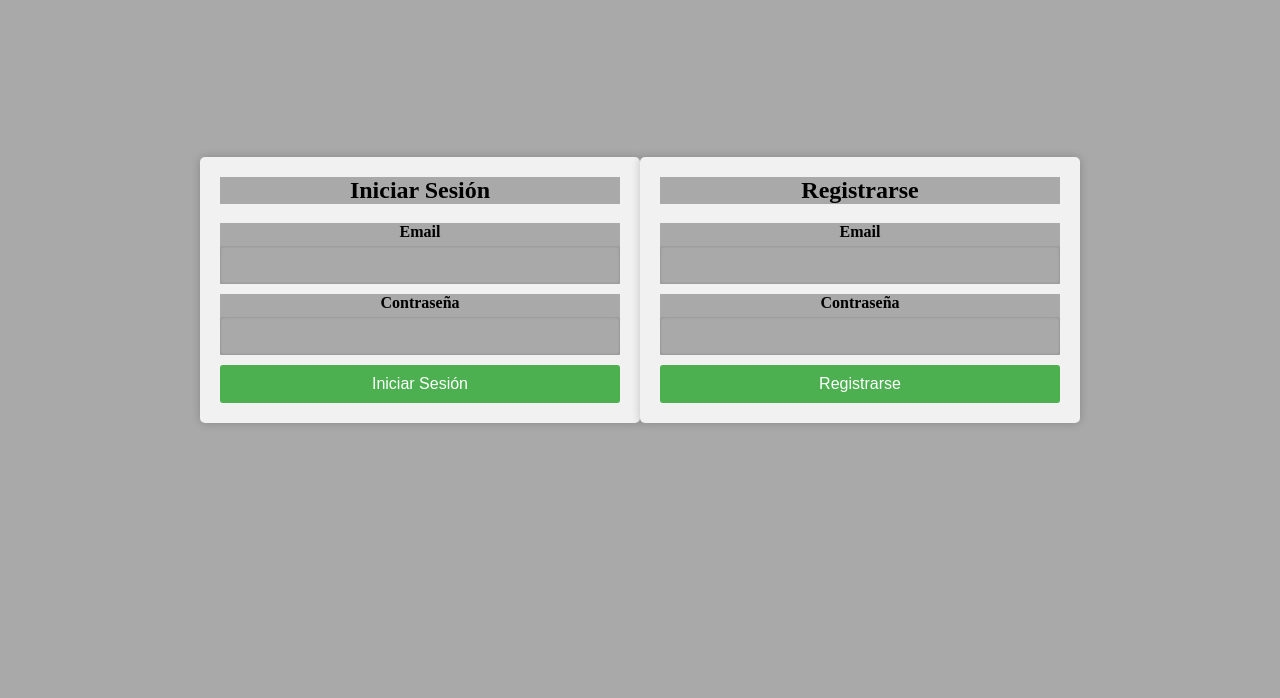
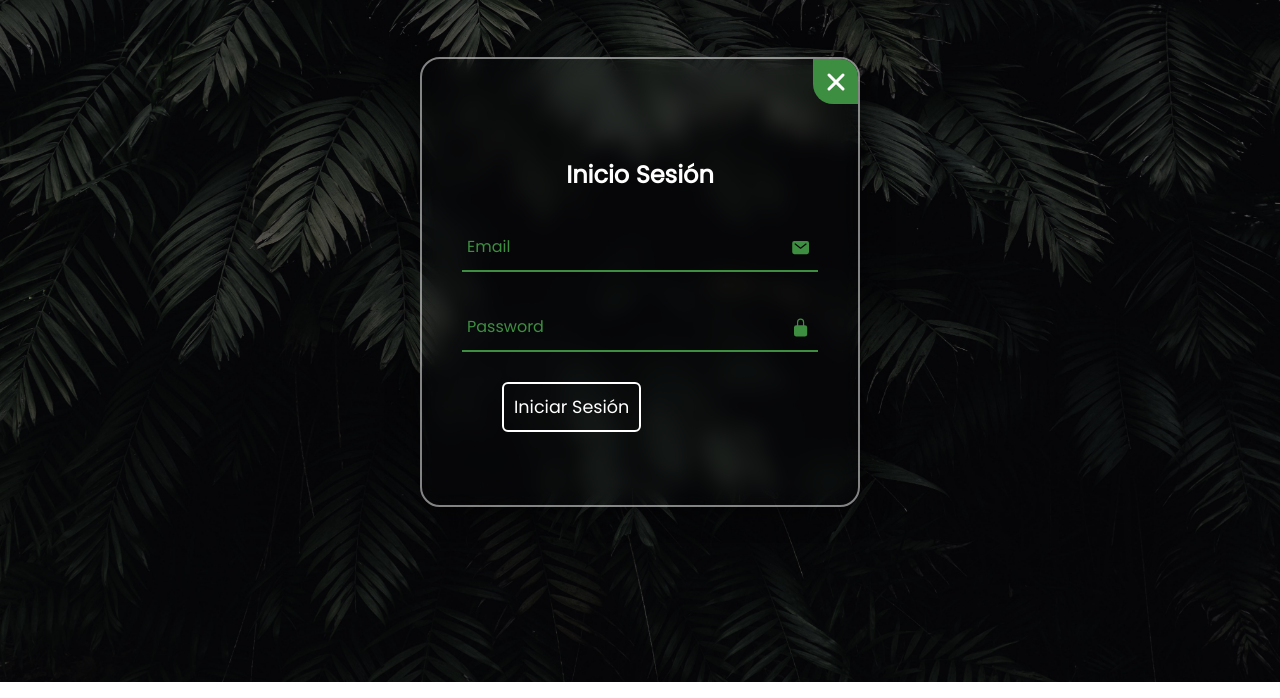
Before and after one commit to JuanCanestri/Canestri.Javascript.ProyectoFinal, a plain HTML site: page index.html in a window 1280 px wide. Shown: the part 118-816 px from the top of the page. Drawn offline with nearby package versions, Linux system fonts and the light colour scheme.

Commit message:
Detalles finales

```diff
--- a/CSS/style.css
+++ b/CSS/style.css
@@ -1,81 +1,212 @@
+@import url('https://fonts.googleapis.com/css2?family=Poppins&display=swap');
+
 /* General */
 
 *{
-    background-color: darkgray;
-    text-align: center;
-    list-style: none;
+  margin: 0;
+  padding: 0;
+  box-sizing: border-box;
+  font-family: 'Poppins', sans-serif;
 }
 
-/* Formulario de Log in y Register */
-
-.form-container {
+body{
   display: flex;
   justify-content: center;
   align-items: center;
-    height: 100vh;
+  min-height: 100vh;
+  background: url('background.jpg') no-repeat;
+  background-size: cover;
+  background-position: center;
 }
 
-  form {
-    background-color: #f1f1f1;
-    border-radius: 5px;
-    box-shadow: 0 0 10px rgba(0, 0, 0, 0.2);
-    padding: 20px;
-    width: 400px;
+header{
+  position: fixed;
+  top: 0;
+  left: 0;
+  width: 100%;
+  padding: 20px 100px;
+  display: flex;
+  justify-content: space-between;
+  align-items: center;
+  z-index: 99;
 }
 
-  h2 {
-    margin-top: 0;
+.logo{
+  height: 75px;
+  user-select: none;
 }
 
-  .form-group {
-    display: flex;
-    flex-direction: column;
-    margin-bottom: 10px;
+.btnSesion{
+  width: auto;
+  padding: 10px;
+  height: 50px;
+  background: transparent;
+  border: 2px solid #fff;
+  outline: none;
+  border-radius: 6px;
+  cursor: pointer;
+  font-size: 1.1em;
+  color: #fff;
+  font-weight: 500;
+  margin-left: 40px;
+  transition: .5s;
 }
 
-  label {
-    font-weight: bold;
-    margin-bottom: 5px;
+.btnSesion:hover{
+  background: #3e8e41;
+  color: #fff;
 }
 
-  input[type="email"],
-  input[type="password"] {
-    border: none;
-    border-radius: 3px;
-    box-shadow: inset 0 0 3px rgba(0, 0, 0, 0.2);
-    font-size: 16px;
-    padding: 10px;
+.formulario{
+  position: relative;
+  width: auto;
+  height: 450px;
+  background: transparent;
+  border: 2px solid rgba(255, 255, 255, 0.5);
+  border-radius: 20px;
+  backdrop-filter: blur(10px);
+  box-shadow: 0 0 30px rgba(0, 0, 0, .5);
+  display: flex;
+  justify-content: center;
+  align-items: center;
+  overflow: hidden;
 }
 
-  button {
-    background-color: #4CAF50;
-    border: none;
-    border-radius: 3px;
-    color: white;
-    cursor: pointer;
-    font-size: 16px;
-    padding: 10px;
+.formulario .formLogin{
   width: 100%;
+  padding: 40px;
 }
 
-  button:hover {
-    background-color: #3e8e41;
+.formulario .cerrar{
+  position: absolute;
+  top: 0;
+  right: 0;
+  width: 45px;
+  height: 45px;
+  background: #3e8e41;
+  font-size: 2em;
+  color: #fff;
+  display: flex;
+  justify-content: center;
+  align-items: center;
+  border-bottom-left-radius: 20px;
+  cursor: pointer;
+  z-index: 1;
 }
 
-  .alert {
-    background-color: #f44336;
-    color: white;
-    padding: 10px;
+.formLogin h2{
+  font-size: 1.5em;
+  color: #fff;
   text-align: center;
 }
 
-  .alert.success {
-    background-color: #4CAF50;
+.input{
+  position: relative;
+  width: 100%;
+  height: 50px;
+  border-bottom: 2px solid #3e8e41;
+  margin: 30px 0;
 }
 
-  /* Playlist */
+.input label{
+  position: absolute;
+  top: 50%;
+  left: 5px;
+  transform: translateY(-50%);
+  font-size: 1em;
+  color: #3e8e41;
+  font-weight: 500;
+  pointer-events: none;
+  transition: .5s;
+}
+
+.input input:focus~label,
+.input input:valid~label{
+  top: -5px;
+}
+
+.input input{
+  width: 100%;
+  height: 100%;
+  background: transparent;
+  border: none;
+  outline: none;
+  font-size: 1em;
+  color: #3e8e41;
+  font-weight: 600;
+  padding: 0 35px 0 5px;
+}
+
+.input .icon{
+  position: absolute;
+  right: 8px;
+  font-size: 1.2em;
+  color: #3e8e41;
+  line-height: 57px;
+}
+
+.btnSubmit{
+  width: 100%;
+  height: 45px;
+  background: #3e8e41;
+  border: none;
+  outline: none;
+  border-radius: 6px;
+  cursor: pointer;
+  font-size: 1em;
+  color: #fff;
+  font-weight: 500;
+}
 
 .main{
   display: flex;
-    justify-content: space-evenly;
+  justify-content: space-around;
+  align-items: center;
 }
+
+.agregarCancion{
+  position: relative;
+  color: #fff;
+  margin: 50px;
+  padding: 50px;
+  width: auto;
+  height: auto;
+  background: transparent;
+  border: 2px solid rgba(255, 255, 255, 0.5);
+  border-radius: 20px;
+  backdrop-filter: blur(10px);
+  box-shadow: 0 0 30px rgba(0, 0, 0, .5);
+  display: flex;
+  justify-content: center;
+  align-items: center;
+  overflow: hidden;
+}
+
+h2{
+  color: #3e8e41;
+  text-align: center;
+  margin: 25px;
+}
+
+#listaPlaylist{
+  list-style: none;
+  padding-bottom: 25px;
+}
+
+#formCancion{
+  display: flex;
+  justify-content: space-between;
+  flex-direction: column;
+}
+
+.inputForm{
+  width: 100%;
+  height: 100%;
+  background: transparent;
+  border: none;
+  outline: none;
+  font-size: 1.1em;
+  color: #3e8e41;
+  font-weight: 500;
+  padding: 0 35px 0 5px;
+}
--- a/JS/ingreso.js
+++ b/JS/ingreso.js
@@ -1,28 +1,33 @@
 // Formulario de Log in y Register
 
-const loginForm = document.getElementById("login-form")
-const registerForm = document.getElementById("register-form")
+// Obtener referencias a los elementos necesarios
+const btnLogin = document.getElementById("btnLogin");
+const emailInput = document.querySelector(".formulario input[type='email']");
+const passwordInput = document.querySelector(".formulario input[type='password']");
 
-loginForm.addEventListener("submit", (e) => {
-  e.preventDefault();
-  const email = loginForm.email.value
-  const password = loginForm.password.value
+// Agregar el evento click al botón de inicio de sesión
+btnLogin.addEventListener("click", function(event) {
+  event.preventDefault();
 
-  if (email === "coderhouse@gmail.com" && password === "javascript") {
+  // Verificar si el email y la contraseña son correctos
+  if (emailInput.value === "coderhouse@gmail.com" && passwordInput.value === "javascript") {
+    // Mostrar alerta de éxito
     swal({
-      title: "Correcto!",
-      text: "En instantes serás redirigido a tu Playlist",
+      title: "¡Bienvenido!",
+      text: "¡En un instante será redirigido a su Playlist!",
       icon: "success",
-      buttons: false,
-      timer: 2000
+      button: ": )",
     }).then(() => {
-      window.location.href = "playlist.html"
-    })
+      // Redireccionar al usuario a la página de Playlist
+      window.location.href = "playlist.html";
+    });
   } else {
+    // Mostrar alerta de error
     swal({
-      title: "Error!",
-      text: "Email o contraseña incorrectos!",
-      icon: "error"
-    })
+      title: "¡Error!",
+      text: "El email o la contraseña son incorrectos",
+      icon: "error",
+      button: ": (",
+    });
   }
-})
+});
--- a/JS/main.js
+++ b/JS/main.js
@@ -96,7 +96,7 @@ const AgregarToast = () => {
         position: "left",
         stopOnFocus: true,
         style: {
-          background: "linear-gradient(to right, #00b09b, #96c93d)",
+          background: "#3e8e41",
         },
       }).showToast();
 }
--- a/index.html
+++ b/index.html
@@ -10,38 +10,43 @@
 </head>
 <body>
 
-    <div class="form-container">
-        <form id="login-form">
-          <h2>Iniciar Sesión</h2>
-          <div class="form-group">
-            <label for="email">Email</label>
-            <input type="email" id="email" name="email" required>
+    <header>
+      <img class="logo" src="./CSS/spotify.png" alt="Logo de Spotify sin fondo">
+      <button class="btnSesion">Inicio Sesión</button>
+    </header>
+
+    <div class="formulario">
+      <span class="cerrar">
+        <ion-icon name="close"></ion-icon>
+      </span>
+      <div class="formLogin">
+        <h2>Inicio Sesión</h2>
+        <form action="#">
+          <div class="input">
+            <span class="icon">
+              <ion-icon name="mail"></ion-icon>
+            </span>
+            <input type="email" required>
+            <label>Email</label>
           </div>
-          <div class="form-group">
-            <label for="password">Contraseña</label>
-            <input type="password" id="password" name="password" required>
+          <div class="input">
+            <span class="icon">
+              <ion-icon name="lock-closed"></ion-icon>
+            </span>
+            <input type="password" required>
+            <label>Password</label>
           </div>
-          <button type="submit">Iniciar Sesión</button>
-        </form>
-
-        <form id="register-form">
-          <h2>Registrarse</h2>
-          <div class="form-group">
-            <label for="email">Email</label>
-            <input type="email" id="email" name="email" required>
-          </div>
-          <div class="form-group">
-            <label for="password">Contraseña</label>
-            <input type="password" id="password" name="password" required>
-          </div>
-          <button type="submit">Registrarse</button>
+          <button class="btnSesion" type="submit" id="btnLogin">Iniciar Sesión</button>
         </form>
       </div>
+    </div>
 
     <script src="https://unpkg.com/sweetalert/dist/sweetalert.min.js"></script>
     <script type="text/javascript" src="https://cdn.jsdelivr.net/npm/toastify-js"></script>
     <script src="./JS/ingreso.js"></script>
     <script src="./JS/main.js"></script>
+    <script type="module" src="https://unpkg.com/ionicons@7.1.0/dist/ionicons/ionicons.esm.js"></script>
+    <script nomodule src="https://unpkg.com/ionicons@7.1.0/dist/ionicons/ionicons.js"></script>
 
 </body>
 </html>
```
Also changed, not shown: playlist.html (+14 -8 lines), CSS/background.jpg (added), CSS/spotify.png (added). Lines whose indentation alone changed are shown as unchanged.
